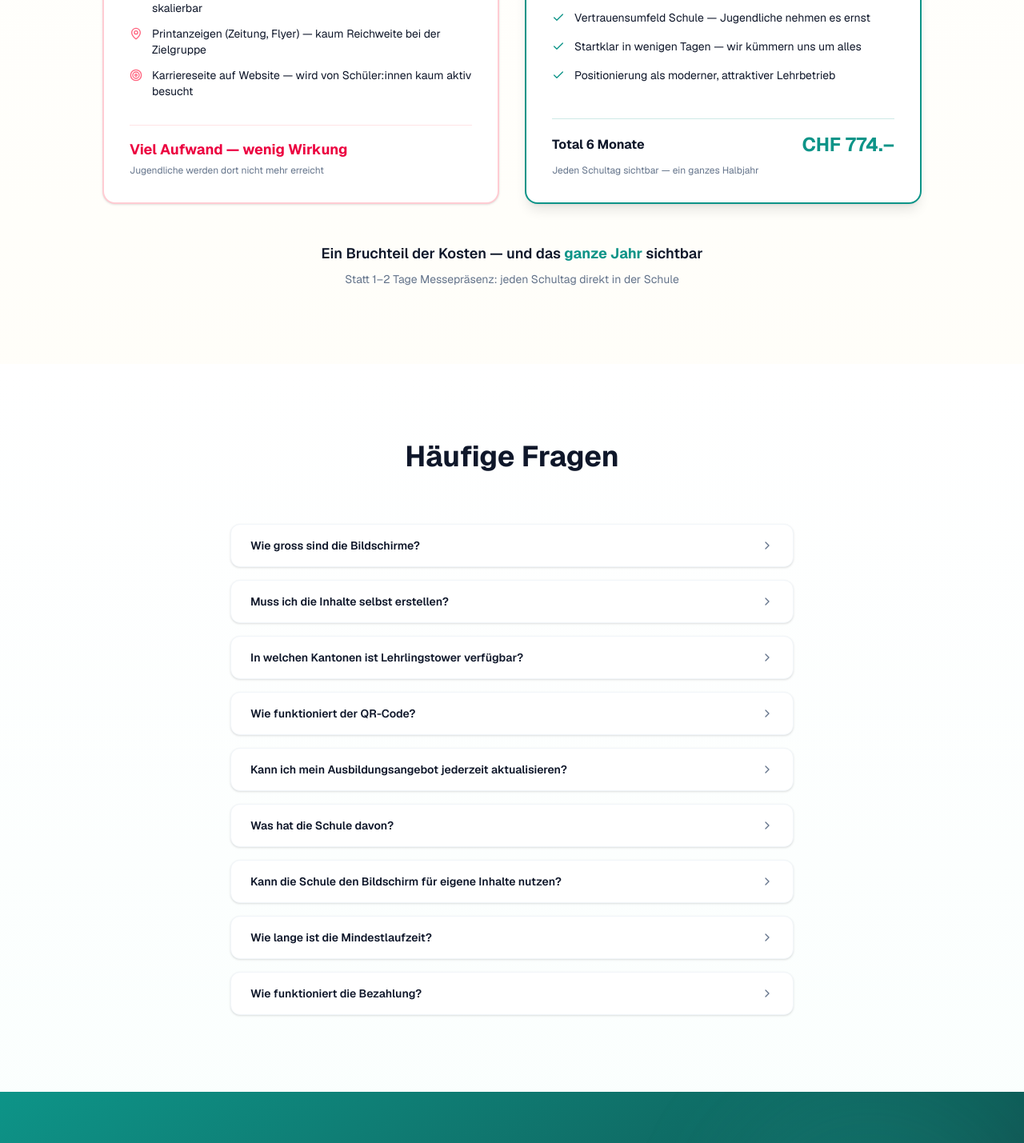
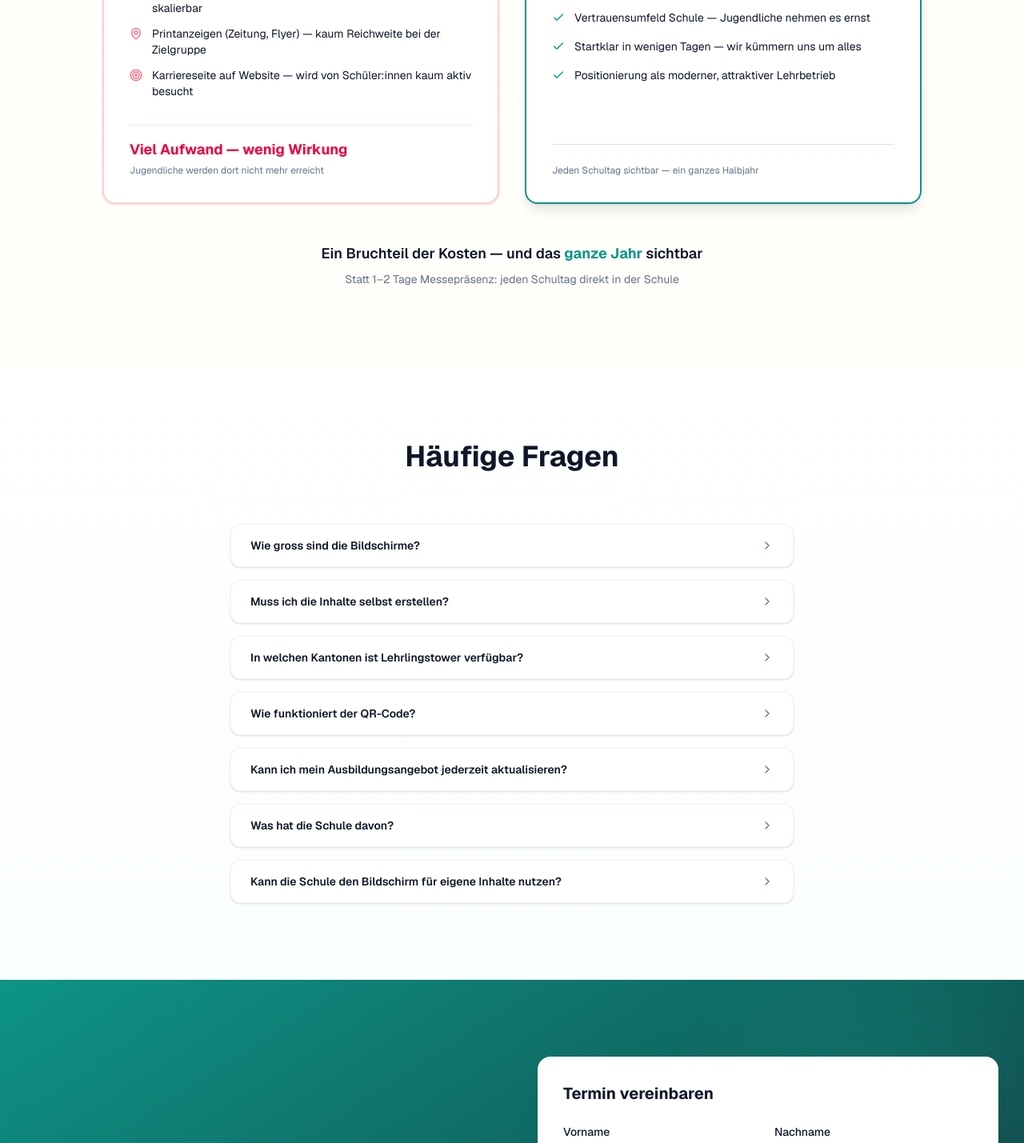
Before and after one commit to LucaSalesi-oss/lehrlingstower, a Next.js app: page / in a window 1280 px wide. Shown: the part 6527-7956 px from the top of the page at 80% size. Built offline with nearby package versions, Linux system fonts and the light colour scheme.

Commit message:
Alle verbleibenden Preisangaben entfernt (FAQ, Stats, Vergleich)
Co-Authored-By: Claude Sonnet 4.6 <noreply@anthropic.com>

```diff
--- a/src/app/page.tsx
+++ b/src/app/page.tsx
@@ -588,10 +588,6 @@ function CostComparison() {
               </li>
             </ul>
             <div className="border-t border-primary/20 pt-4">
-              <div className="flex items-center justify-between">
-                <span className="font-bold text-foreground">Total 6 Monate</span>
-                <span className="text-2xl font-bold text-primary">CHF 774.–</span>
-              </div>
               <p className="text-xs text-muted mt-2">Jeden Schultag sichtbar — ein ganzes Halbjahr</p>
             </div>
           </div>
@@ -643,14 +639,6 @@ function FAQ() {
     {
       q: "Kann die Schule den Bildschirm für eigene Inhalte nutzen?",
       a: "Ja. Ein fester Teil der Anzeigezeit ist für die Schule reserviert. Schulen können diesen Bereich für eigene Mitteilungen, Stundenpläne, Veranstaltungen oder andere schulinterne Informationen nutzen. Wir kümmern uns um die technische Umsetzung.",
-    },
-    {
-      q: "Wie lange ist die Mindestlaufzeit?",
-      a: "Die Mindestlaufzeit beträgt 6 Monate. Möchten Sie den Vertrag nicht verlängern, müssen Sie spätestens 1 Monat vor Ablauf kündigen — andernfalls verlängert sich der Vertrag automatisch um weitere 6 Monate.",
-    },
-    {
-      q: "Wie funktioniert die Bezahlung?",
-      a: "Der Gesamtbetrag von CHF 774.– wird bei Vertragsabschluss direkt für das gesamte Halbjahr in Rechnung gestellt. Sie erhalten eine Rechnung, die innert 30 Tagen zu begleichen ist. Es gibt keine monatliche Abrechnung.",
     },
   ];
 
```
